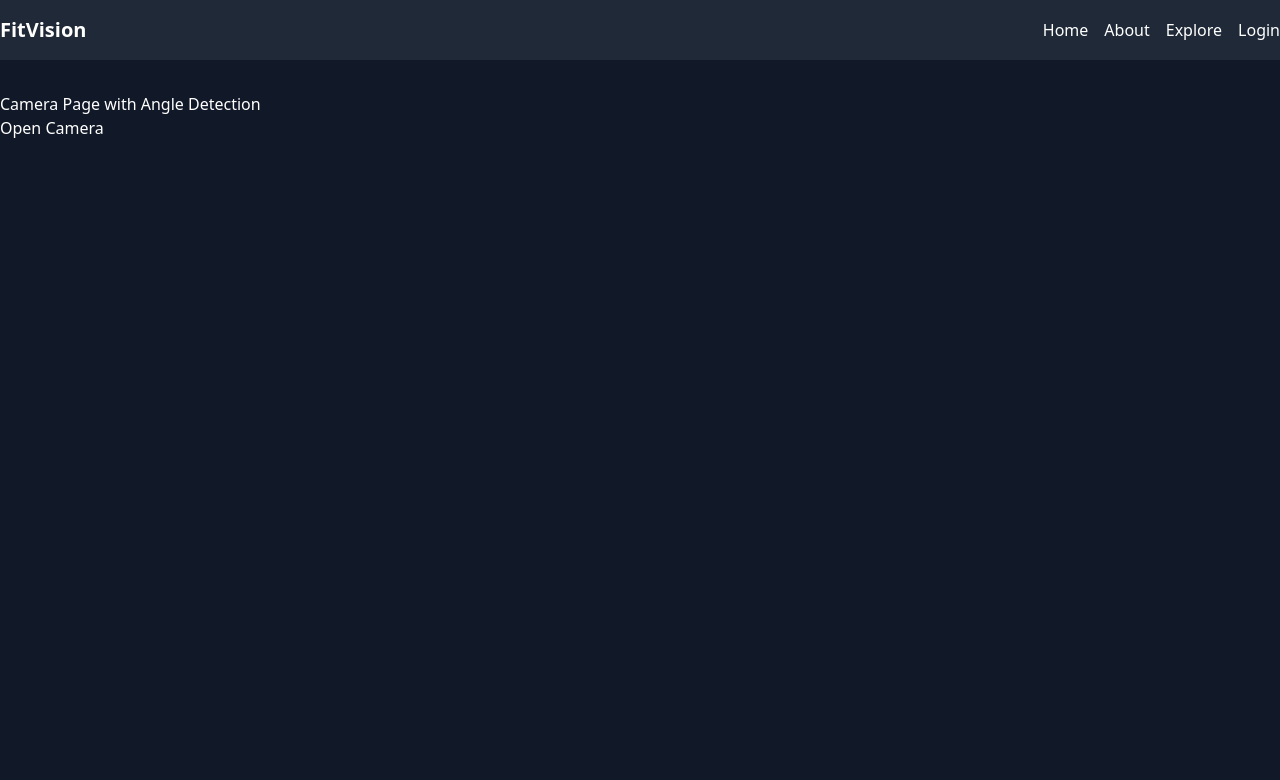
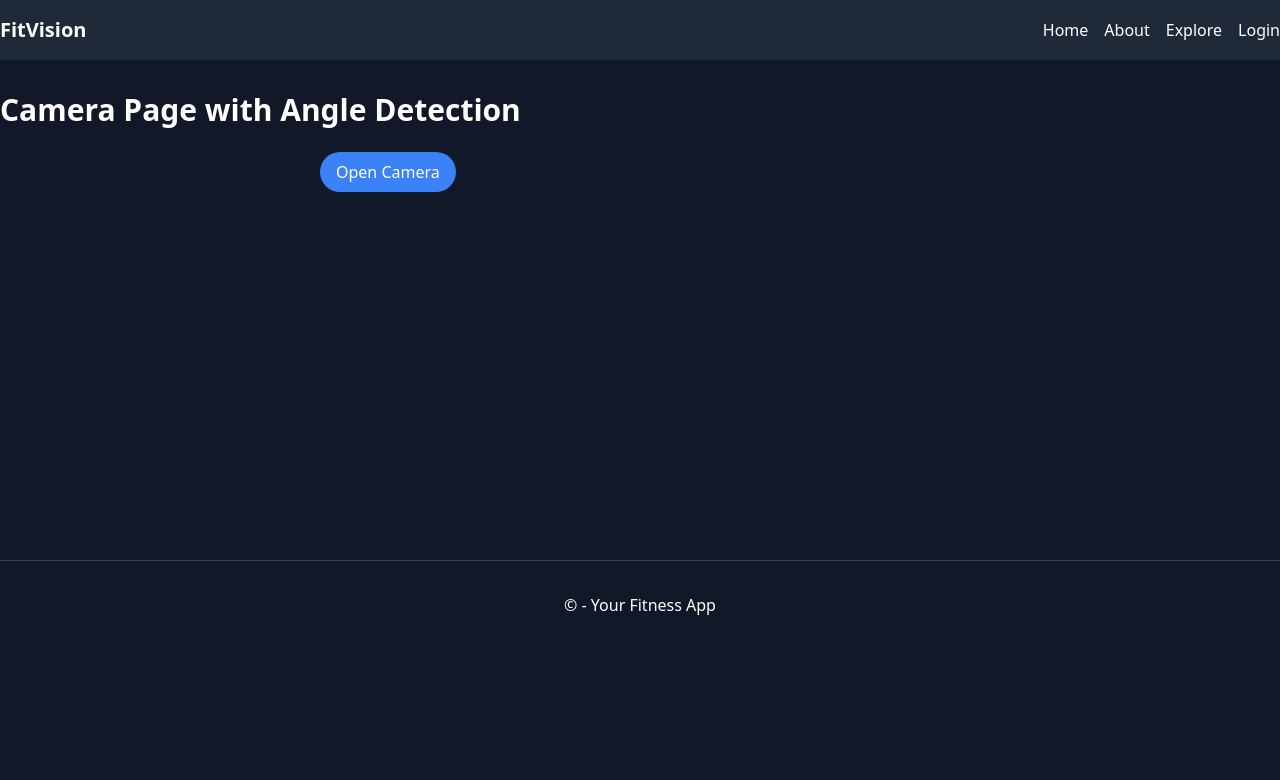
Before and after one commit to Mkaif-Qureshi/FITVISION, a Flask app: page /camera in a window 1280 px wide. Shown: the top 780 px of the page. After the commit the page ends 615 px from the top, so only its background shows below. Run offline with Flask 2, Linux system fonts and the light colour scheme; style sheets or scripts are compiled from the project's sources; parts of the project's set-up code (start-up, migrations or seed data) failed here and were passed over; some libraries are stand-ins or nearby versions.

Commit message:
adding about.html done by krishnam and camera.html and book_session.html by kaif

```diff
--- a/FrontEnd/fitvisionflask/fitvisionflask/templates/camera.html
+++ b/FrontEnd/fitvisionflask/fitvisionflask/templates/camera.html
@@ -1,16 +1,15 @@
 {% extends "layout.html" %}
 
 {% block content %}
+<div class="container mx-auto mt-8">
+    <h1 class="text-3xl font-bold mb-6">Camera Page with Angle Detection</h1>
 
-<div class="container mt-3">
-    <h1>Camera Page with Angle Detection</h1>
-
-    <div class="row">
-        <div class="col-md-8 offset-md-2">
-            <button class="btn btn-primary" onclick="startCamera()">Open Camera</button>
-            <div id="cameraContainer">
-                <video id="camera" width="100%" height="auto" autoplay></video>
-                <canvas id="outputCanvas" width="640" height="480"></canvas>
+    <div class="flex justify-center">
+        <div class="w-full md:w-8/12 lg:w-6/12">
+            <button class="bg-blue-500 text-white py-2 px-4 rounded-full mb-4" onclick="startCamera()">Open Camera</button>
+            <div id="cameraContainer" class="relative">
+                <video id="camera" class="w-full h-auto" autoplay></video>
+                <canvas id="outputCanvas" class="absolute top-0 left-0" width="100%" height="100%"></canvas>
             </div>
         </div>
     </div>
```
Also changed, not shown: FrontEnd/fitvisionflask/fitvisionflask/templates/about.html (+20 -6 lines), FrontEnd/fitvisionflask/fitvisionflask/templates/book_session.html (+7 -7 lines).
